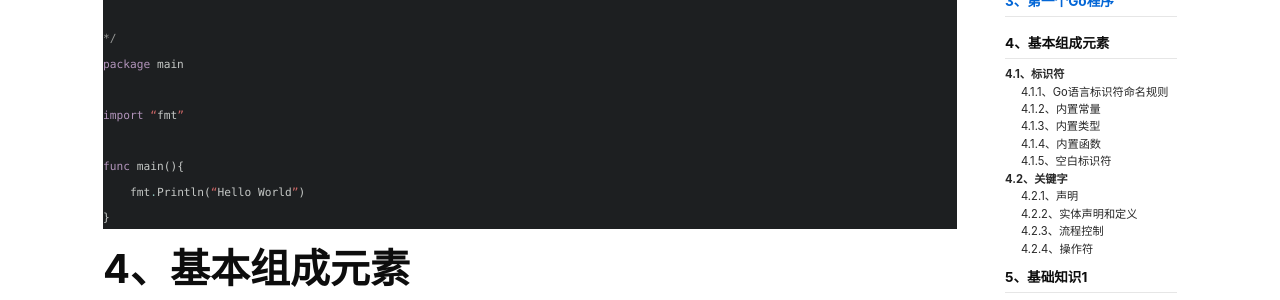
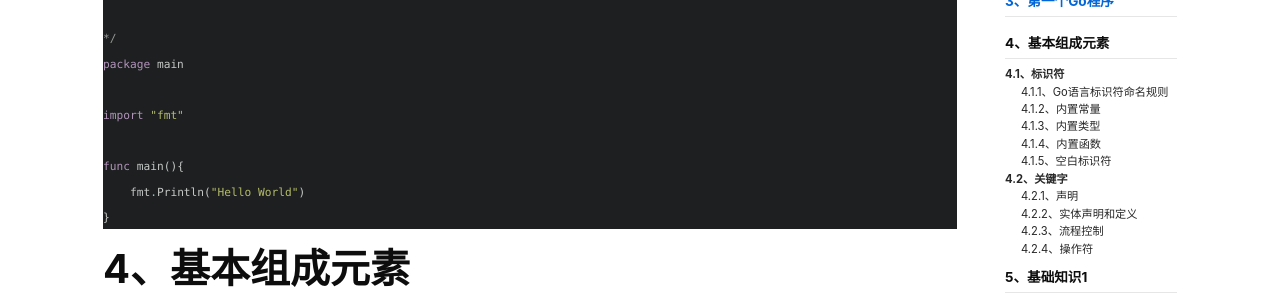
Before and after one commit to jijianming/jijianming.github.io, a Jekyll site: the page built from _posts/2020-03-31-学习笔记之初识Go语言.md, in a window 1280 px wide and 900 px high, scrolled down 551 px. Shown: the part 151-451 px from the top of the window. Built offline with Jekyll 4.4.1, drawn with Linux system fonts in a browser that asks for light colours; nearby versions of some CDN libraries; comment, search, counter and statistics services are not loaded.

````diff
--- a/_posts/2020-03-31-学习笔记之初识Go语言.md
+++ b/_posts/2020-03-31-学习笔记之初识Go语言.md
@@ -4,9 +4,9 @@ tags: ["golang"]
 mathjax: true
 key: 2020-03-31-day1
 ---
-
+<!--more-->
 # 1、初识GO语言
->Go是一门开放源码的编程语言，可容易的构建简单、可靠和高效的软件,好处多多总结为：易于开发、快速编译、高效执行（貌似每种语言都这么说哈哈哈）
+> Go是一门开放源码的编程语言，可容易的构建简单、可靠和高效的软件,好处多多总结为：易于开发、快速编译、高效执行（貌似每种语言都这么说哈哈哈）
 
 # 2、环境安装
 > 过于简单这里就不说了，没梯子的请设置proxy
@@ -23,10 +23,10 @@ key: 2020-03-31-day1
 */
 package main
 
-import “fmt”
+import "fmt"
 
 func main(){
-    fmt.Println(“Hello World”)
+    fmt.Println("Hello World")
 }
 ```
 
````
